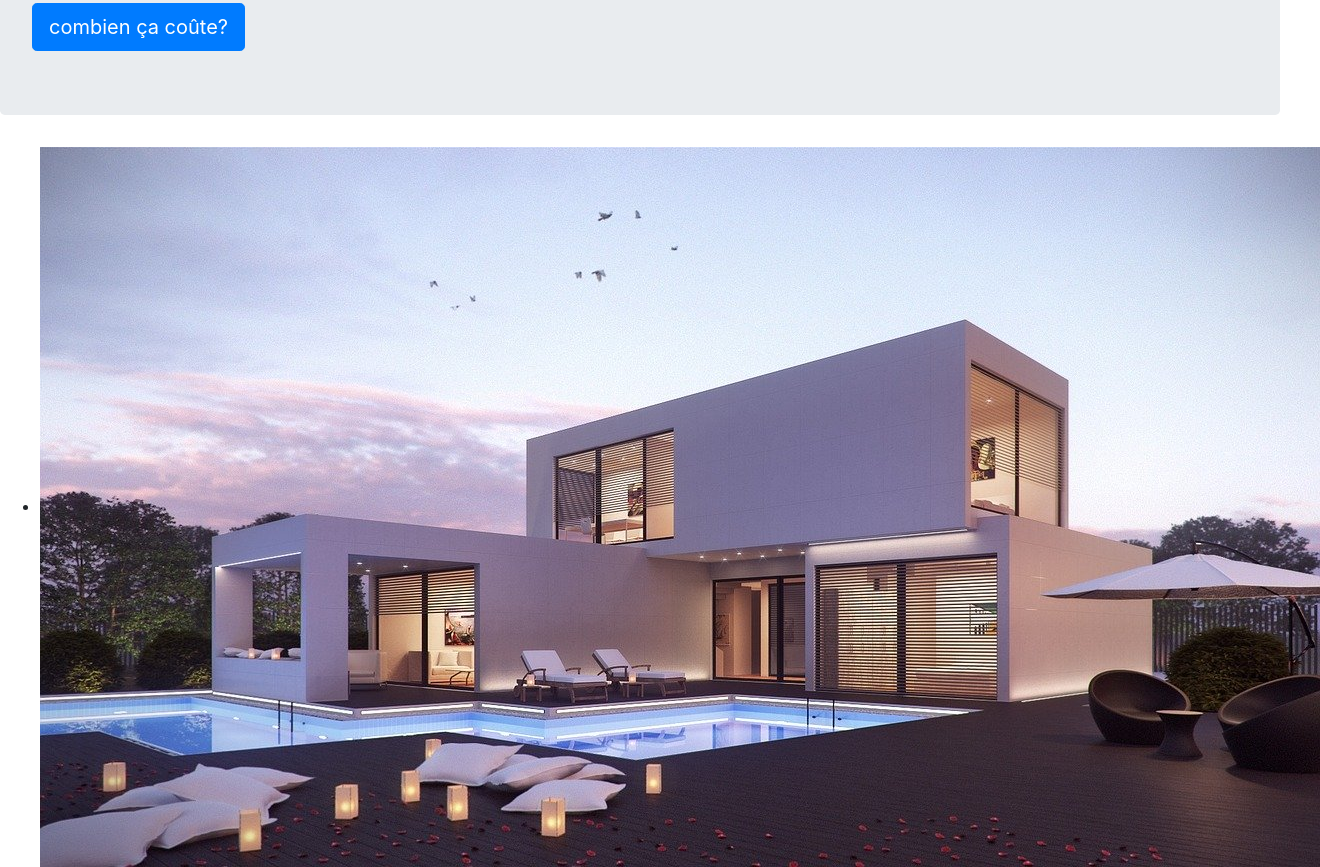
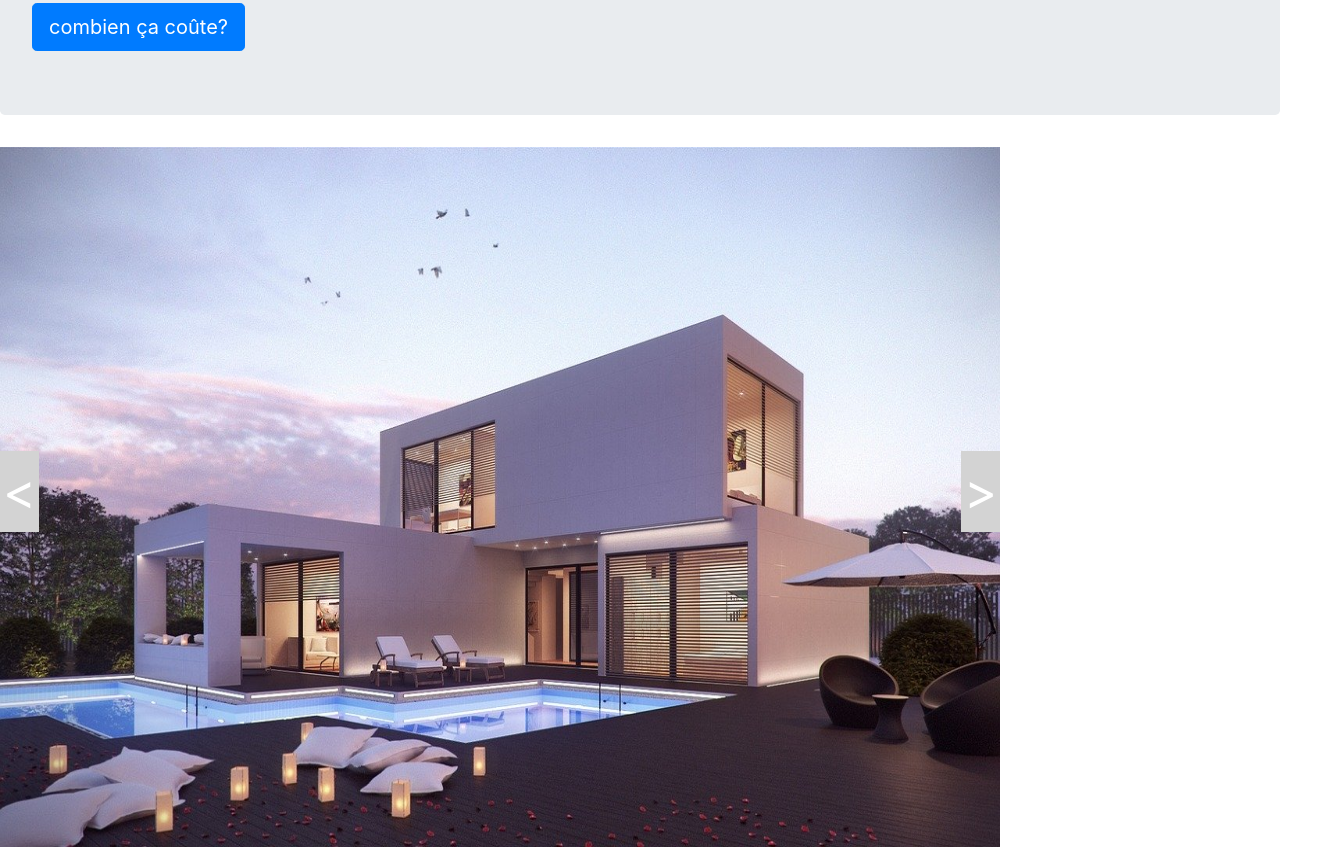
Before and after one commit to dcaramello/norImmo, a website built with Parcel: page index.html in a window 1280 px wide. Shown: the part 450-1317 px from the top of the page, 1320 px wide, since content can reach past the window. Built offline with nearby package versions, Linux system fonts and the light colour scheme.

Commit message:
add function changeImage() and changeImageAuto() and add carousel.js, carousel.css

```diff
--- /dev/null
+++ b/css/carousel.css
@@ -0,0 +1,40 @@
+/* taille du carousel  */
+
+main {
+    display: flex;
+    justify-content: center;
+
+  }
+
+  #blocCarousel {
+    width: 1000px;
+    height: 700px;
+    margin-bottom: 30px;
+    position: relative;
+
+  }
+
+  /* tailles des images dans le carousel */
+  #blocCarousel > img {
+    width: 100%;
+    height: 100%;
+
+  }
+
+  /* Bouttons précédent et suivant */
+  #precedent, #suivant {
+    position: absolute;
+    bottom: 45%;
+    font-size: 50px;
+    color: white;
+    background-color: lightgrey;
+    padding: 3px;
+  }
+
+  #precedent {
+    left: 0;
+  }
+
+  #suivant {
+    right: 0;
+  }
--- a/css/main.css
+++ b/css/main.css
@@ -86,6 +86,7 @@ textarea {
 /* ==========================================================================
    Author's custom styles
    ========================================================================== */
+
 
 /* ==========================================================================
    Helper classes
--- a/index.html
+++ b/index.html
@@ -19,6 +19,7 @@
 
   <link rel="stylesheet" href="css/normalize.css">
   <link rel="stylesheet" href="css/main.css">
+  <link rel="stylesheet" href="css/carousel.css">
 
   <meta name="theme-color" content="#fafafa">
 </head>
@@ -58,11 +59,15 @@
 
   <main>
 
-  <ul>
-    <li><img src="img/maison1.jpg" alt="maison1"></li>
-    <li><img src="img/maison2.jpg" alt="maison2"></li>
-    <li><img src="img/maison3.jpg" alt="maison3"></li>
-  </ul>
+<!-- Carousel dans le main 3 images qui défilent, -->
+<!-- Si on clique sur une flèche (bouton) l'evenement onclick appelle la fonction changeImage  -->
+<!-- la fonction changeImage() prend le parametre -1 a précédent et 1 a suivant -->
+    <section id="blocCarousel">
+      <img id="carousel" src="img/maison1.jpg" alt="maison1">
+      <div id="precedent" onclick="changeImage(-1)"> < </div>
+      <div id="suivant" onclick="changeImage(1)"> > </div>
+    </section>
+
 
   </main>
 
@@ -80,6 +85,7 @@
 
   <script src="js/vendor/modernizr-3.11.2.min.js"></script>
   <script src="js/plugins.js"></script>
+  <script src="js/carousel.js"></script>
   <script src="js/main.js"></script>
   <script src="https://code.jquery.com/jquery-3.5.1.slim.min.js" integrity="sha384-DfXdz2htPH0lsSSs5nCTpuj/zy4C+OGpamoFVy38MVBnE+IbbVYUew+OrCXaRkfj" crossorigin="anonymous"></script>
   <script src="https://cdn.jsdelivr.net/npm/popper.js@1.16.1/dist/umd/popper.min.js" integrity="sha384-9/reFTGAW83EW2RDu2S0VKaIzap3H66lZH81PoYlFhbGU+6BZp6G7niu735Sk7lN" crossorigin="anonymous"></script>
--- /dev/null
+++ b/js/carousel.js
@@ -0,0 +1,44 @@
+// -----------------        norImmo     --------------------
+// ---------------------------------------------------------
+
+//             Page d'accueil avec le carousel d'images
+// ---------------------------------------------------------
+
+
+// Un array qui contient les images du carousel
+// la variable position correspond à la position dans le tableau
+let carousel = new Array("img/maison1.jpg", "img/maison2.jpg", "img/maison3.jpg");
+let position = 0;
+
+
+// Fonction changeImage qui change les images du carousel si on clique sur "<" ou ">"
+// Elle prend en parametre fleche, qui récupere la valeur -1 pour précédent ou 1 pour suivant avec onclick
+// Si on clique sur suivant position et incrémentée
+// Si on dépasse le nombre d'éléments du array position est réinitialié a 0
+function changeImage(flecheDirection) {
+    position = position + flecheDirection;
+    if (position < 0){
+        position = carousel.length - 1;
+    }
+    if (position > carousel.length - 1) {
+        position = 0;
+    }
+    document.getElementById("carousel").src = carousel[position];
+    console.log(position);
+}
+
+
+// Function changeImageAuto qui incrémente les postions du array
+// Si on arrive au dernier élément du tableau on repart a 0
+function changeImageAuto() {
+    document.getElementById("carousel").src = carousel[position];
+    if (position == 2) {
+        position = 0;
+    }
+    else {
+        position ++;
+    }
+}
+
+// On appel la fonction changeImageAuto() avec setInterval() pour incrémenter toutes les 3 secondes
+setInterval(changeImageAuto, 3000);
```
Lines whose indentation alone changed are shown as unchanged.
